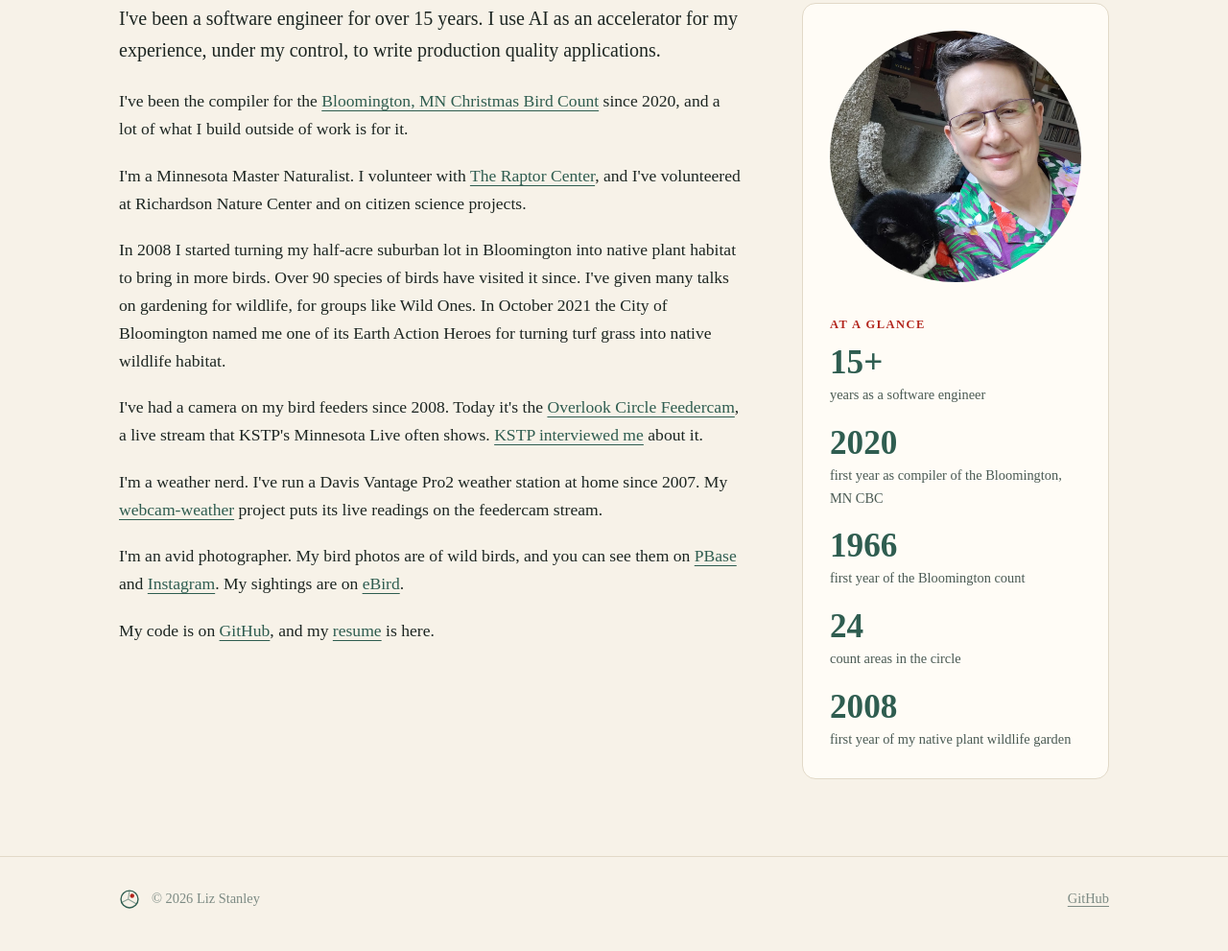
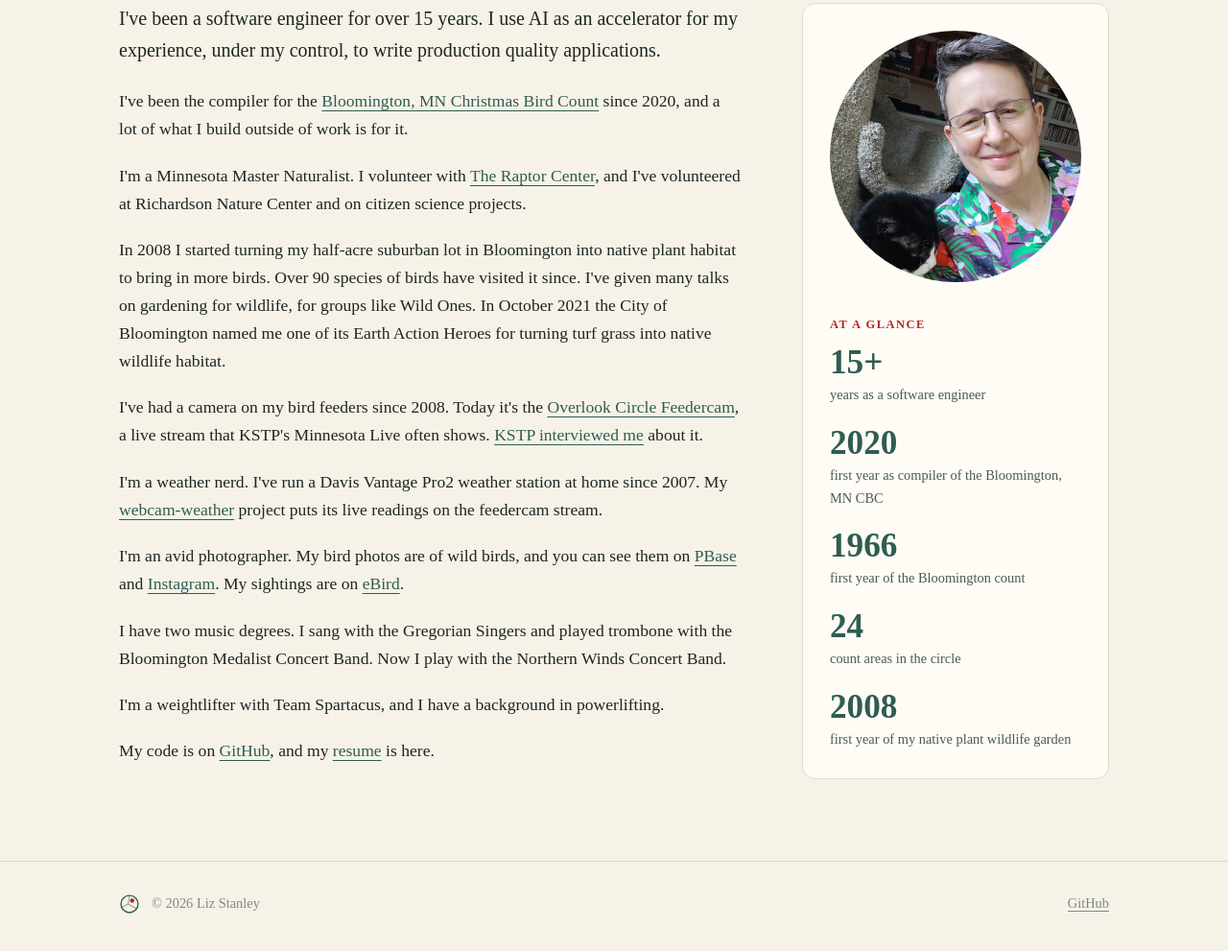
Before and after one commit to lizmstanley/lizmstanley.github.io, an Astro site: page /about in a window 1280 px wide. Shown: the part 409-1400 px from the top of the page at 96% size. Built offline with nearby package versions, Linux system fonts and the light colour scheme; Astro itself is replaced by a stand-in of ours.

Commit message:
feat: add music and weightlifting to about page

```diff
--- a/src/pages/about.astro
+++ b/src/pages/about.astro
@@ -67,6 +67,11 @@ const facts = [
 						<a href="https://www.instagram.com/lizmstanley/">Instagram</a>. My sightings are on{' '}
 						<a href="https://ebird.org/profile/MTk5Mzk1">eBird</a>.
 					</p>
+					<p>
+						I have two music degrees. I sang with the Gregorian Singers and played trombone with the
+						Bloomington Medalist Concert Band. Now I play with the Northern Winds Concert Band.
+					</p>
+					<p>I'm a weightlifter with Team Spartacus, and I have a background in powerlifting.</p>
 					<p>My code is on <a href={GITHUB_URL}>GitHub</a>, and my <a href="/resume">resume</a> is here.</p>
 				</div>
 				<aside>
```
